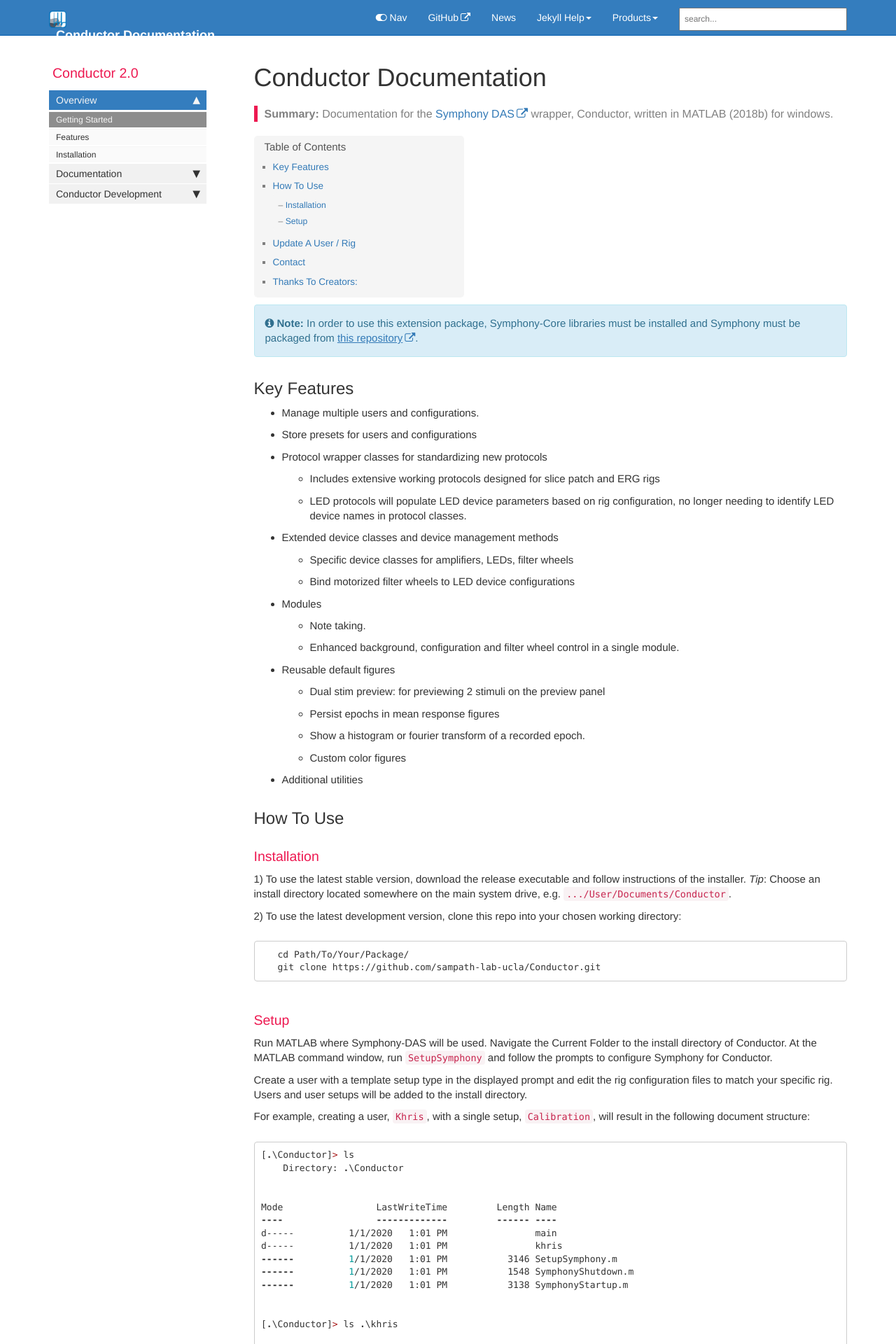
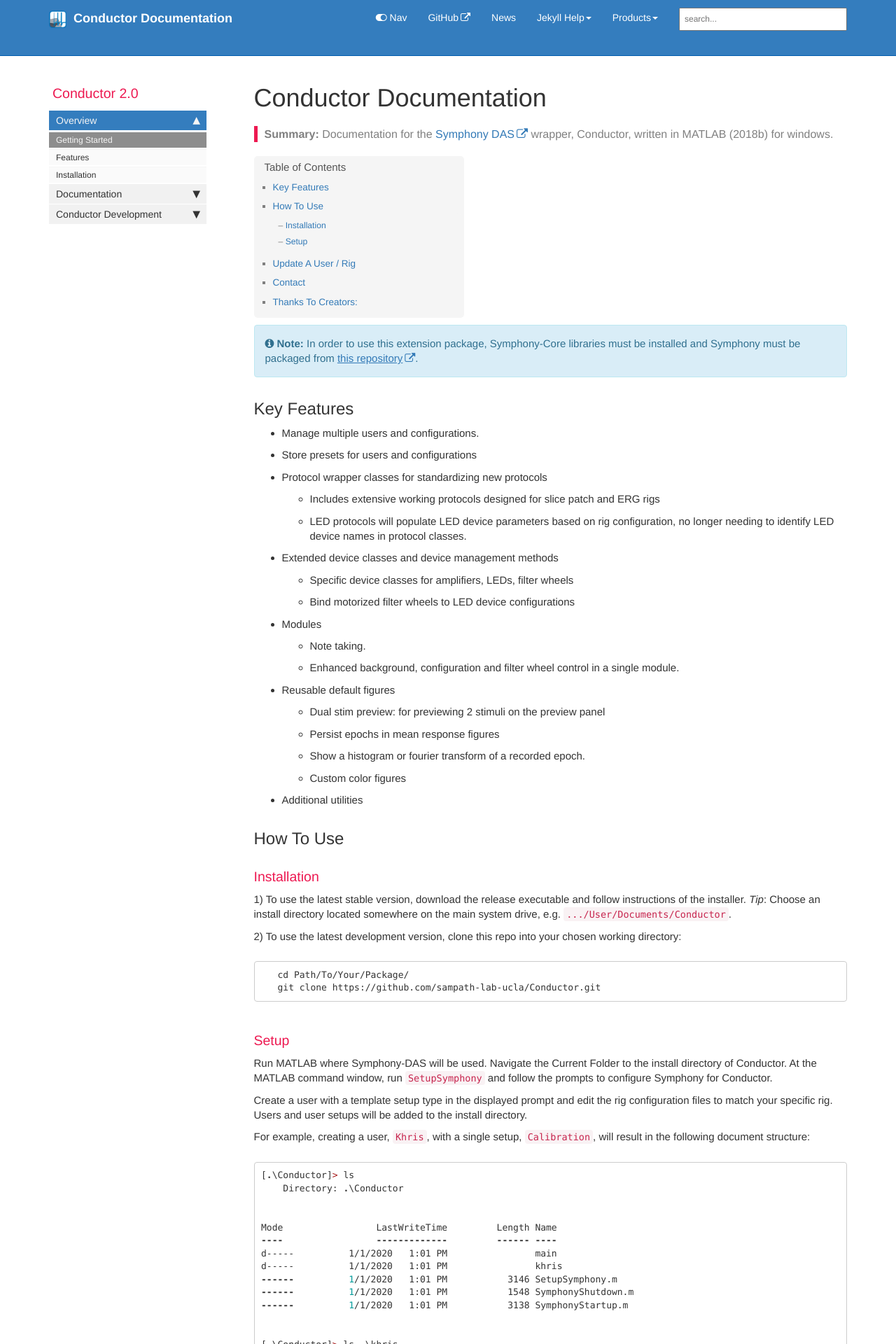
Before and after one commit to sampath-lab-ucla/conductor-docs, a Jekyll site: the page built from index.md, in a window 1280 px wide. Shown: the top 1920 px of the page at 70% size. Built offline with Jekyll 4.4.1, drawn with Linux system fonts in a browser that asks for light colours; comment, search, counter and statistics services are not loaded.

Commit message:
updating...

```diff
--- a/_config.yml
+++ b/_config.yml
@@ -103,6 +103,8 @@ defaults:
 sidebars:
 - home_sidebar
 
+css_file: theme-conductor
+
 description:
   "Documentation for the custom Symphony DAS wrapper, Conductor."
 # the description is used in the feed.xml file
```
